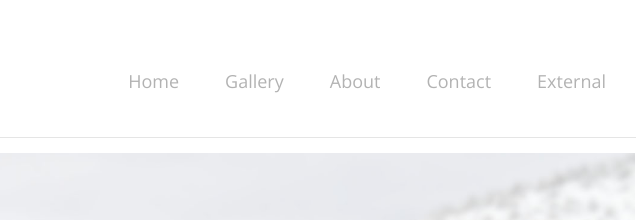
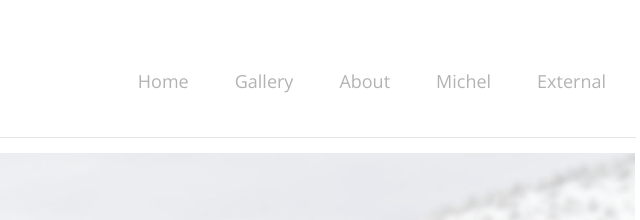
Before and after one commit to mniebles4549/mniebles4549.github.io, a plain HTML site: page index.html in a window 1280 px wide. Shown: the top 220 px of the page, 580-1220 px from the left. Drawn offline with nearby package versions, Linux system fonts and the light colour scheme.

Commit message:
Update index.html

```diff
--- a/index.html
+++ b/index.html
@@ -46,7 +46,7 @@ http://www.templatemo.com/tm-479-sigma
                       <a class="nav-link" href="#about">About</a>
                     </li>
                     <li class="nav-item">
-                      <a class="nav-link" href="#contact">Contact</a>
+                      <a class="nav-link" href="#contact">Michel</a>
                     </li>
                     <li class="nav-item">
                       <a class="nav-link external" href="http://www.google.com" target="_parent">External</a>
```
